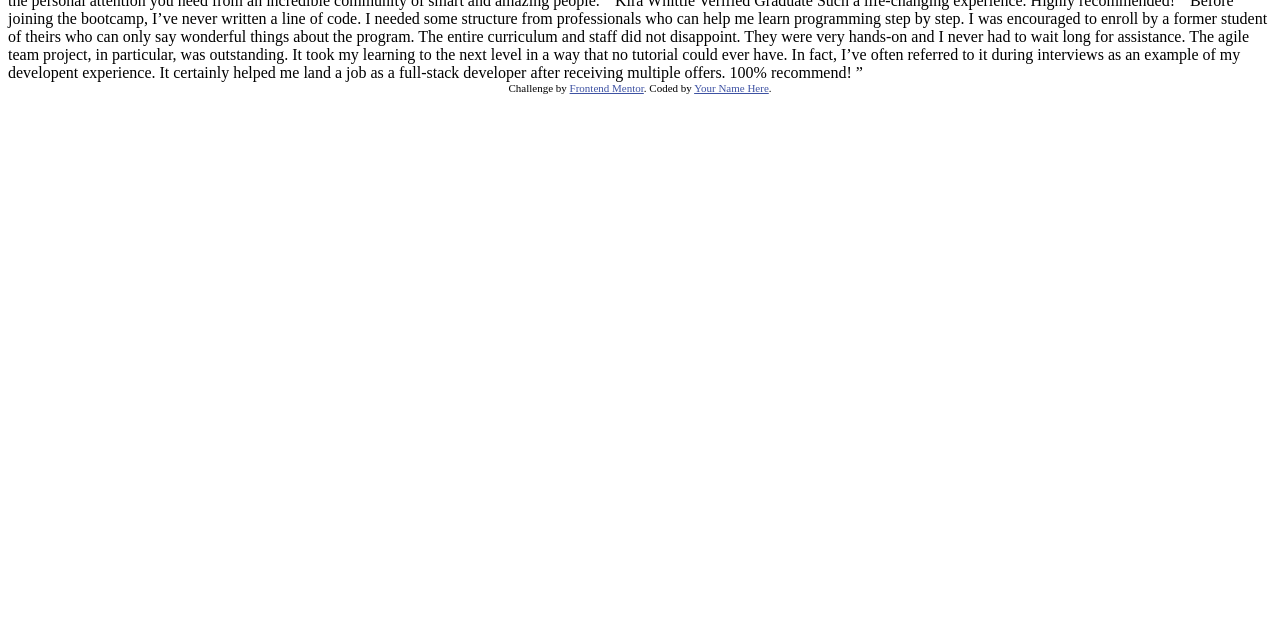
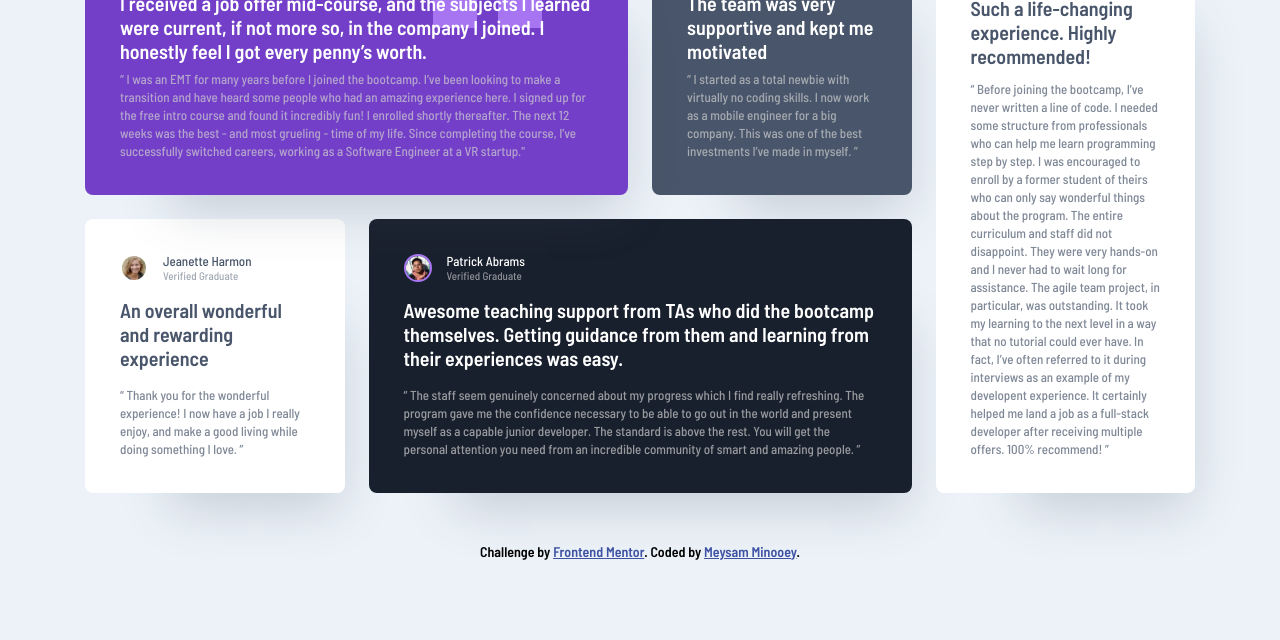
Before and after one commit to meysamminoo/testimonials-grid-section, a plain HTML site: page index.html in a window 1280 px wide. Shown: the part 160-800 px from the top of the page. Drawn offline with Linux system fonts and the light colour scheme.

Commit message:
complate proje

```diff
--- a/index.html
+++ b/index.html
@@ -1,76 +1,152 @@
 <!DOCTYPE html>
 <html lang="en">
   <head>
-  <meta charset="UTF-8">
-  <meta name="viewport" content="width=device-width, initial-scale=1.0"> <!-- displays site properly based on user's device -->
+    <meta charset="UTF-8" />
+    <!-- displays site properly based on user's device -->
+    <meta name="viewport" content="width=device-width, initial-scale=1.0" />
 
-  <link rel="icon" type="image/png" sizes="32x32" href="./images/favicon-32x32.png">
+    <link
+      rel="icon"
+      type="image/png"
+      sizes="32x32"
+      href="./images/favicon-32x32.png"
+    />
 
     <title>Frontend Mentor | [Challenge Name Here]</title>
 
-  <!-- Feel free to remove these styles or customise in your own stylesheet 👍 -->
-  <style>
-    .attribution { font-size: 11px; text-align: center; }
-    .attribution a { color: hsl(228, 45%, 44%); }
-  </style>
+    <link rel="stylesheet" href="style.css" />
   </head>
   <body>
-  Daniel Clifford
-  Verified Graduate
-
-  I received a job offer mid-course, and the subjects I learned were current, if not more so,
-  in the company I joined. I honestly feel I got every penny’s worth.
-
-  “ I was an EMT for many years before I joined the bootcamp. I’ve been looking to make a
-  transition and have heard some people who had an amazing experience here. I signed up
-  for the free intro course and found it incredibly fun! I enrolled shortly thereafter.
-  The next 12 weeks was the best - and most grueling - time of my life. Since completing
-  the course, I’ve successfully switched careers, working as a Software Engineer at a VR startup. ”
-
-  Jonathan Walters
-  Verified Graduate
-
+    <section class="container">
+      <article class="grid-item grid-item-1">
+        <header class="header-article">
+          <img
+            src="images/image-daniel.jpg"
+            alt="Daniel Clifford"
+            class="image"
+          />
+          <div class="person">
+            <p class="name">Daniel Clifford</p>
+            <p class="status">Verified Graduate</p>
+          </div>
+        </header>
+        <p class="head-quotation">
+          I received a job offer mid-course, and the subjects I learned were
+          current, if not more so, in the company I joined. I honestly feel I
+          got every penny’s worth.
+        </p>
+        <p class="quotation">
+          “ I was an EMT for many years before I joined the bootcamp. I’ve been
+          looking to make a transition and have heard some people who had an
+          amazing experience here. I signed up for the free intro course and
+          found it incredibly fun! I enrolled shortly thereafter. The next 12
+          weeks was the best - and most grueling - time of my life. Since
+          completing the course, I’ve successfully switched careers, working as
+          a Software Engineer at a VR startup."
+        </p>
+      </article>
+      <article class="grid-item grid-item-2">
+        <header class="header-article">
+          <img
+            src="images/image-jonathan.jpg"
+            alt="Jonathan Walters"
+            class="image border-none"
+          />
+          <div class="person">
+            <p class="name">Jonathan Walters</p>
+            <p class="status">Verified Graduate</p>
+          </div>
+        </header>
+        <p class="head-quotation">
           The team was very supportive and kept me motivated
-
-  “ I started as a total newbie with virtually no coding skills. I now work as a mobile engineer
-  for a big company. This was one of the best investments I’ve made in myself. ”
-
-  Jeanette Harmon
-  Verified Graduate
-
+        </p>
+        <p class="quotation">
+          “ I started as a total newbie with virtually no coding skills. I now
+          work as a mobile engineer for a big company. This was one of the best
+          investments I’ve made in myself. ”
+        </p>
+      </article>
+      <article class="grid-item grid-item-3">
+        <header class="header-article">
+          <img
+            src="images/image-jeanette.jpg"
+            alt="Jeanette Harmon"
+            class="image border-none"
+          />
+          <div class="person">
+            <p class="name color-dark">Jeanette Harmon</p>
+            <p class="status color-dark">Verified Graduate</p>
+          </div>
+        </header>
+        <p class="head-quotation color-dark">
           An overall wonderful and rewarding experience
-
-  “ Thank you for the wonderful experience! I now have a job I really enjoy, and make a good living
-  while doing something I love. ”
-
-  Patrick Abrams
-  Verified Graduate
-
-  Awesome teaching support from TAs who did the bootcamp themselves. Getting guidance from them and
-  learning from their experiences was easy.
-
-  “ The staff seem genuinely concerned about my progress which I find really refreshing. The program
-  gave me the confidence necessary to be able to go out in the world and present myself as a capable
-  junior developer. The standard is above the rest. You will get the personal attention you need from
-  an incredible community of smart and amazing people. ”
-
-  Kira Whittle
-  Verified Graduate
-
+        </p>
+        <p class="quotation color-dark">
+          “ Thank you for the wonderful experience! I now have a job I really
+          enjoy, and make a good living while doing something I love. ”
+        </p>
+      </article>
+      <article class="grid-item grid-item-4">
+        <header class="header-article">
+          <img
+            src="images/image-patrick.jpg"
+            alt="Patrick Abrams"
+            class="image"
+          />
+          <div class="person">
+            <p class="name">Patrick Abrams</p>
+            <p class="status">Verified Graduate</p>
+          </div>
+        </header>
+        <p class="head-quotation">
+          Awesome teaching support from TAs who did the bootcamp themselves.
+          Getting guidance from them and learning from their experiences was
+          easy.
+        </p>
+        <p class="quotation">
+          “ The staff seem genuinely concerned about my progress which I find
+          really refreshing. The program gave me the confidence necessary to be
+          able to go out in the world and present myself as a capable junior
+          developer. The standard is above the rest. You will get the personal
+          attention you need from an incredible community of smart and amazing
+          people. ”
+        </p>
+      </article>
+      <article class="grid-item grid-item-5">
+        <header class="header-article">
+          <img
+            src="images/image-kira.jpg"
+            alt="Kira Whittle"
+            class="image border-none"
+          />
+          <div class="person">
+            <p class="name color-dark">Kira Whittle</p>
+            <p class="status color-dark">Verified Graduate</p>
+          </div>
+        </header>
+        <p class="head-quotation color-dark color-dark">
           Such a life-changing experience. Highly recommended!
-
-  “ Before joining the bootcamp, I’ve never written a line of code. I needed some structure from
-  professionals who can help me learn programming step by step. I was encouraged to enroll by a former
-  student of theirs who can only say wonderful things about the program. The entire curriculum and staff
-  did not disappoint. They were very hands-on and I never had to wait long for assistance. The agile team
-  project, in particular, was outstanding. It took my learning to the next level in a way that no tutorial
-  could ever have. In fact, I’ve often referred to it during interviews as an example of my developent
-  experience. It certainly helped me land a job as a full-stack developer after receiving multiple offers.
-  100% recommend! ”
-
+        </p>
+        <p class="quotation color-dark">
+          “ Before joining the bootcamp, I’ve never written a line of code. I
+          needed some structure from professionals who can help me learn
+          programming step by step. I was encouraged to enroll by a former
+          student of theirs who can only say wonderful things about the program.
+          The entire curriculum and staff did not disappoint. They were very
+          hands-on and I never had to wait long for assistance. The agile team
+          project, in particular, was outstanding. It took my learning to the
+          next level in a way that no tutorial could ever have. In fact, I’ve
+          often referred to it during interviews as an example of my developent
+          experience. It certainly helped me land a job as a full-stack
+          developer after receiving multiple offers. 100% recommend! ”
+        </p>
+      </article>
+    </section>
     <div class="attribution">
-    Challenge by <a href="https://www.frontendmentor.io?ref=challenge" target="_blank">Frontend Mentor</a>.
-    Coded by <a href="#">Your Name Here</a>.
+      Challenge by
+      <a href="https://www.frontendmentor.io?ref=challenge" target="_blank"
+        >Frontend Mentor</a
+      >. Coded by <a href="#">Meysam Minooey</a>.
     </div>
   </body>
 </html>
--- /dev/null
+++ b/style.css
@@ -0,0 +1,187 @@
+/* fonts => Source: 'https://fonts.google.com/specimen/Barlow+Semi+Condensed' */
+@font-face {
+  font-family: "Barlow";
+  font-style: normal;
+  font-display: auto;
+  font-weight: 500;
+  src: url(fonts/BarlowSemiCondensed-Medium.ttf);
+}
+@font-face {
+  font-family: "Barlow";
+  font-style: normal;
+  font-display: auto;
+  font-weight: 600;
+  src: url(fonts/BarlowSemiCondensed-SemiBold.ttf);
+}
+* {
+  padding: 0;
+  margin: 0;
+  box-sizing: border-box;
+}
+html,
+body {
+  min-width: 375px;
+}
+body {
+  font-family: "Barlow";
+  width: 100vw;
+  height: 100vh;
+  display: flex;
+  flex-direction: column;
+  justify-content: center;
+  align-items: center;
+  background-color: #ecf2f8;
+}
+.container {
+  width: 1110px;
+  height: 572px;
+  display: grid;
+  grid-template: repeat(2, 1fr) / repeat(4, 1fr);
+  grid-gap: 24px;
+}
+.grid-item {
+  width: 100%;
+  height: 100%;
+  border-radius: 8px;
+  box-shadow: 40px 60px 50px -47px rgba(72, 85, 106, 0.247378);
+  display: flex;
+  flex-direction: column;
+  justify-content: space-between;
+  padding: 35px;
+}
+.grid-item-1 {
+  grid-row: 1/2;
+  grid-column: 1/3;
+  background-color: #733fc8;
+  position: relative;
+  background-image: url(images/bg-pattern-quotation.svg);
+  background-repeat: no-repeat;
+  background-position: 80% 0;
+  background-size: 20%;
+}
+.grid-item-2 {
+  grid-row: 1/2;
+  grid-column: 3/4;
+  background-color: #48556a;
+}
+.grid-item-3 {
+  grid-row: 2/3;
+  grid-column: 1/2;
+  background-color: #fff;
+}
+.grid-item-4 {
+  grid-row: 2/3;
+  grid-column: 2/4;
+  background-color: #19202d;
+}
+.grid-item-5 {
+  grid-row: 1/3;
+  grid-column: 4/5;
+  background-color: #fff;
+}
+.header-article {
+  width: 100%;
+  height: 28px;
+  display: flex;
+  flex-direction: row;
+  justify-content: flex-start;
+  align-items: center;
+}
+.header-article .image {
+  width: 28px;
+  height: 28px;
+  border: 2px solid #a775f1;
+  border-radius: 50%;
+}
+.header-article .border-none {
+  border: 2px solid transparent;
+}
+.header-article .person {
+  margin-left: 15px;
+}
+.header-article .name {
+  font-weight: 500;
+  font-size: 13px;
+  line-height: 13px;
+  color: #fff;
+  margin-bottom: 2px;
+}
+.header-article .status {
+  font-weight: 500;
+  font-size: 11px;
+  line-height: 11px;
+  color: #fff;
+  opacity: 0.5;
+}
+.header-article .color-dark {
+  color: #48556a;
+}
+.head-quotation {
+  font-weight: 600;
+  font-size: 20px;
+  line-height: 24px;
+  color: #fff;
+}
+
+.quotation {
+  font-weight: 500;
+  font-size: 13px;
+  line-height: 18px;
+  color: #cfcfcf;
+  opacity: 0.7;
+  mix-blend-mode: normal;
+}
+.color-dark {
+  color: #48556a;
+}
+/* Feel free to remove these styles or customise in your own stylesheet */
+.attribution {
+  font-size: 14px;
+  text-align: center;
+  font-weight: 600;
+  margin-top: 50px;
+}
+.attribution a {
+  color: hsl(228, 45%, 44%);
+}
+/* RESPONSIVE FOR MOBILE */
+@media only screen and (max-width: 1130px) {
+  body {
+    height: 100%;
+  }
+  .container {
+    width: 327px;
+    height: 100%;
+    display: grid;
+    grid-template: repeat(8, 1fr) / 1fr;
+    grid-gap: 24px 0;
+    margin: 50px 0;
+  }
+  .grid-item {
+    padding: 25px;
+  }
+  .grid-item-1 {
+    grid-row: 1/3;
+    grid-column: 1/2;
+  }
+  .grid-item-2 {
+    grid-row: 3/4;
+    grid-column: 1/2;
+  }
+  .grid-item-3 {
+    grid-row: 4/5;
+    grid-column: 1/2;
+  }
+  .grid-item-4 {
+    grid-row: 5/7;
+    grid-column: 1/2;
+  }
+  .grid-item-5 {
+    grid-row: 7/9;
+    grid-column: 1/2;
+  }
+  .attribution {
+    font-weight: 500;
+    margin: 25px;
+  }
+}
```
Also changed, not shown: fonts/BarlowSemiCondensed-Medium.ttf (added), fonts/BarlowSemiCondensed-SemiBold.ttf (added), 4 other files. Lines whose indentation alone changed are shown as unchanged.
